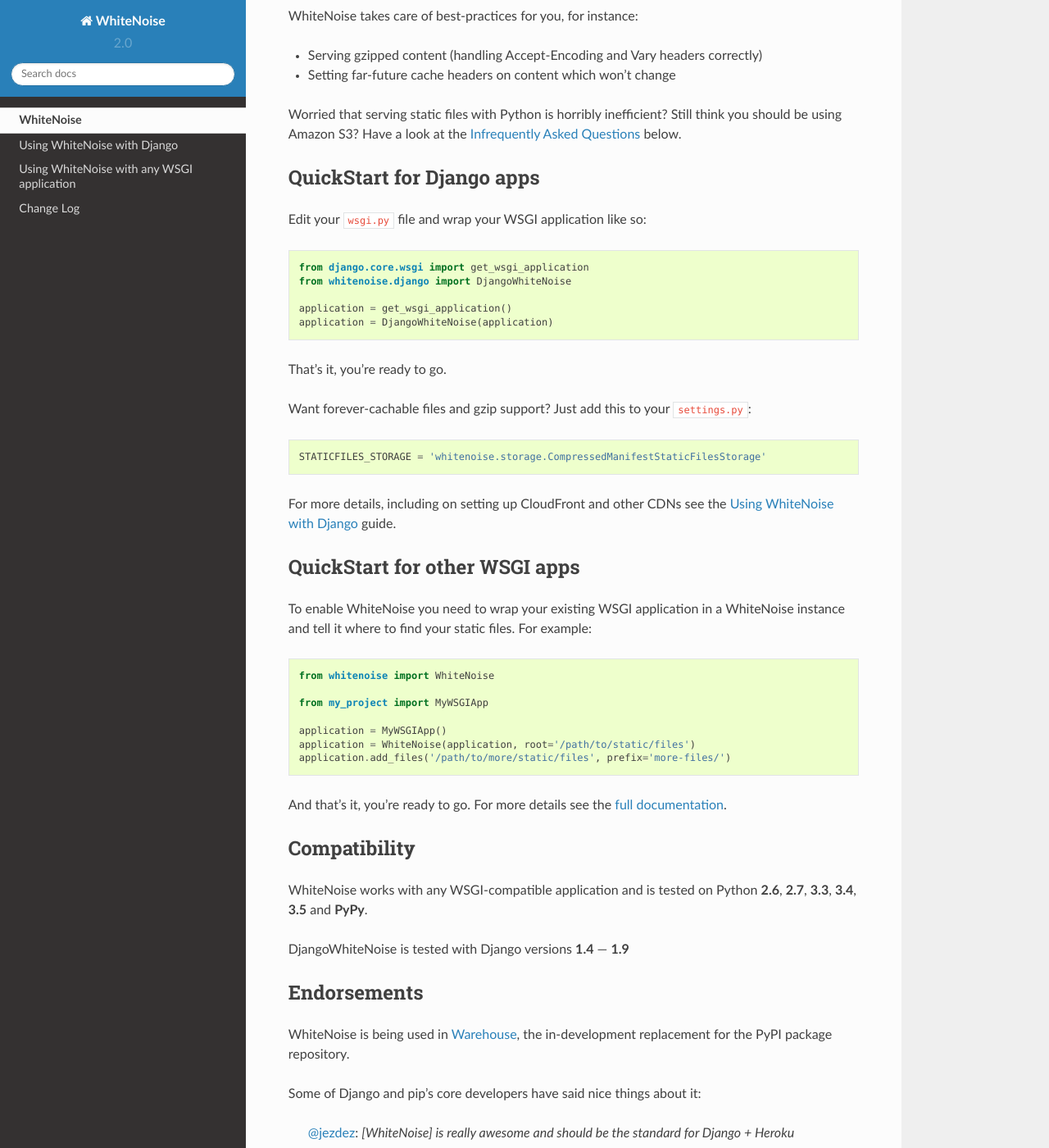
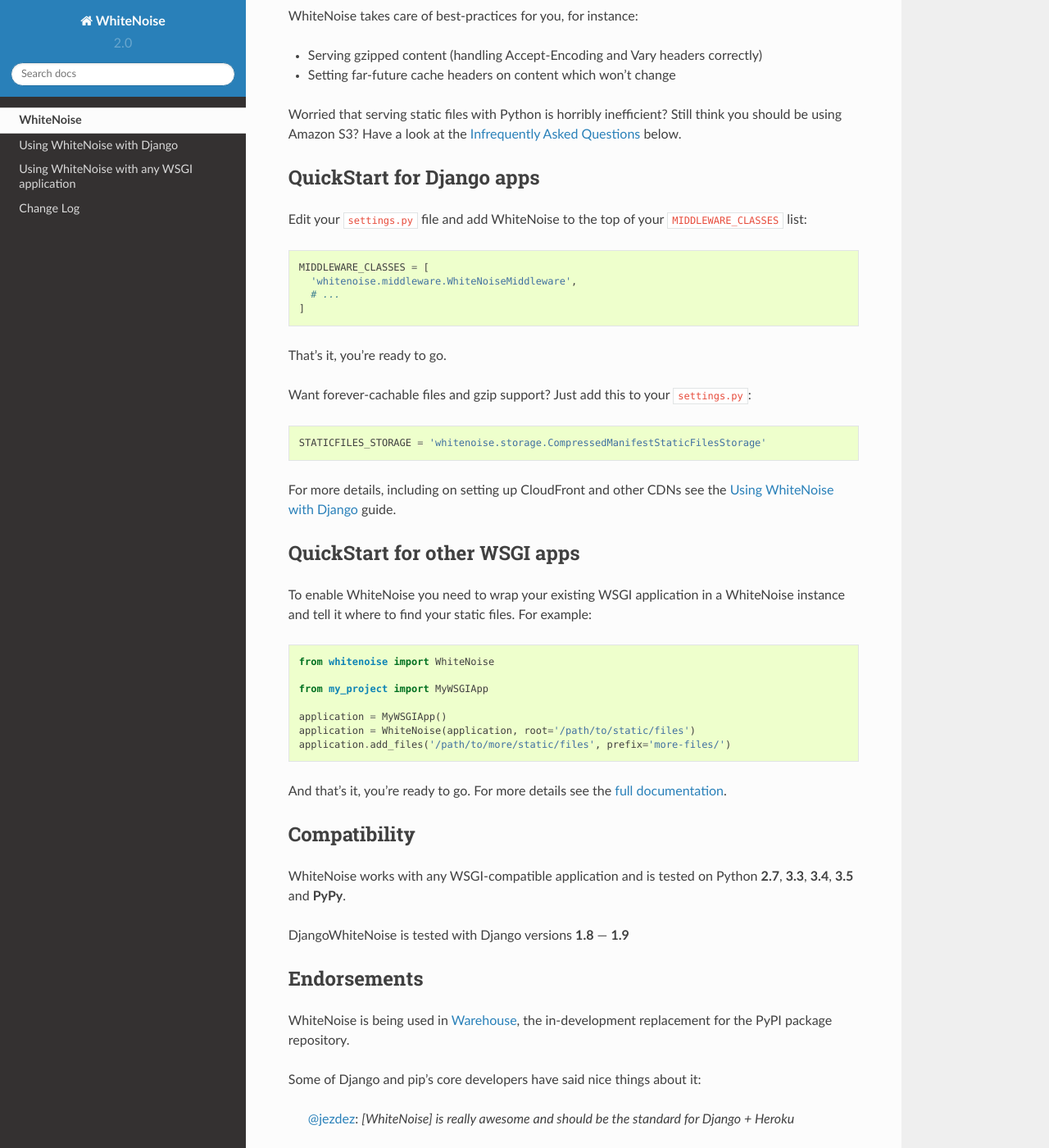
Before and after one commit to gorbunov87/white_noise, a Sphinx documentation site: the page built from docs/index.rst, in a window 1280 px wide and 1400 px high, scrolled down 484 px. Shown: the whole window at 82% size. Built offline with Sphinx 7.4.7 and the Read the Docs theme 2.0.0, drawn with Linux system fonts in a browser that asks for light colours.

Commit message:
Recommend WhiteNoiseMiddleware in docs

```diff
--- a/docs/index.rst
+++ b/docs/index.rst
@@ -39,15 +39,15 @@
 QuickStart for Django apps
 --------------------------
 
-Edit your ``wsgi.py`` file and wrap your WSGI application like so:
+Edit your ``settings.py`` file and add WhiteNoise to the top of your
+``MIDDLEWARE_CLASSES`` list:
 
 .. code-block:: python
 
-   from django.core.wsgi import get_wsgi_application
-   from whitenoise.django import DjangoWhiteNoise
-
-   application = get_wsgi_application()
-   application = DjangoWhiteNoise(application)
+   MIDDLEWARE_CLASSES = [
+     'whitenoise.middleware.WhiteNoiseMiddleware',
+     # ...
+   ]
 
 That's it, you're ready to go.
 
@@ -85,9 +85,9 @@
 Compatibility
 -------------
 
-WhiteNoise works with any WSGI-compatible application and is tested on Python **2.6**, **2.7**, **3.3**, **3.4**, **3.5** and **PyPy**.
+WhiteNoise works with any WSGI-compatible application and is tested on Python **2.7**, **3.3**, **3.4**, **3.5** and **PyPy**.
 
-DjangoWhiteNoise is tested with Django versions **1.4** --- **1.9**
+DjangoWhiteNoise is tested with Django versions **1.8** --- **1.9**
 
 
 Endorsements
```
Also changed, not shown: docs/django.rst (+6 -6 lines), 2 other files.
